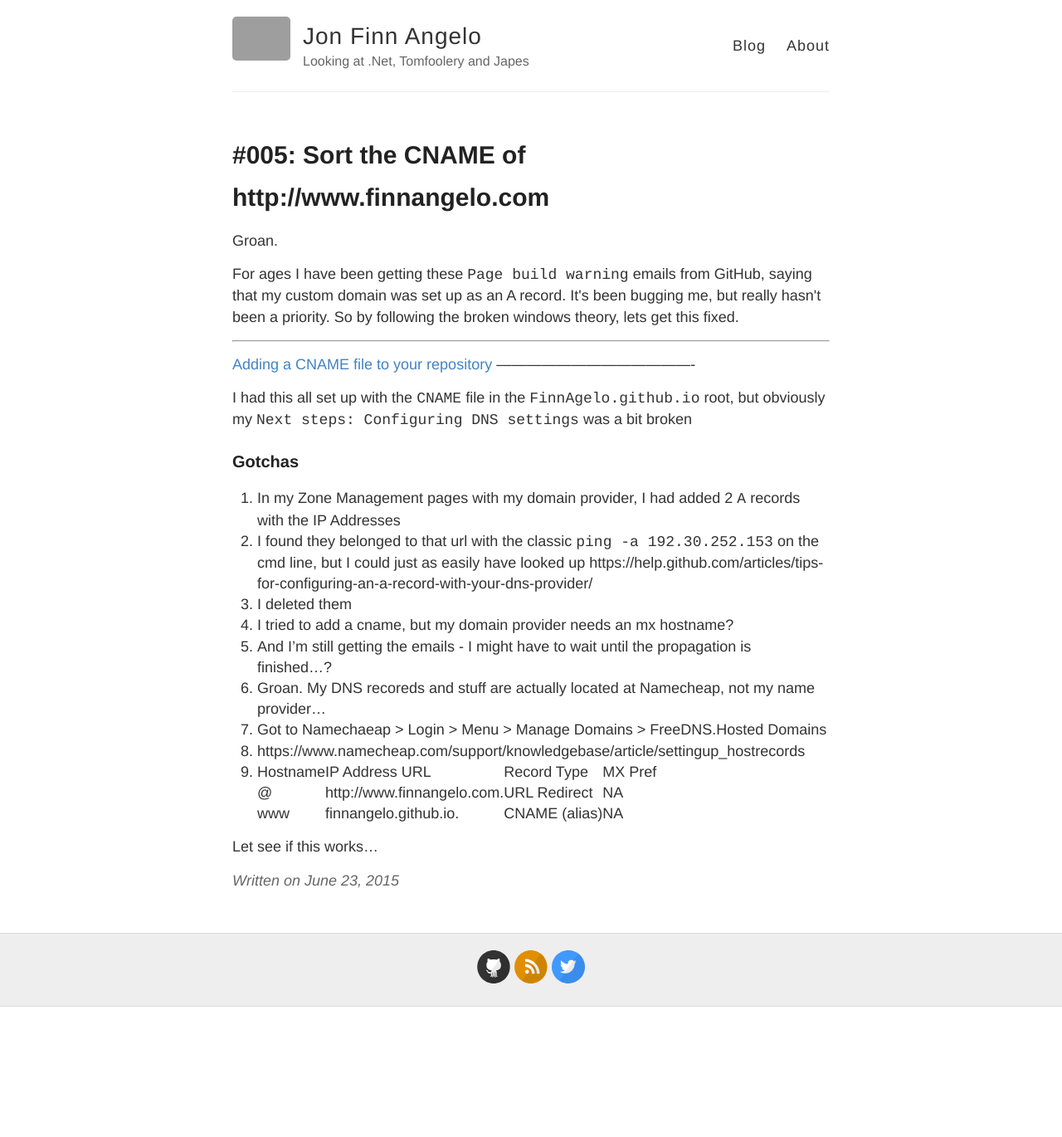
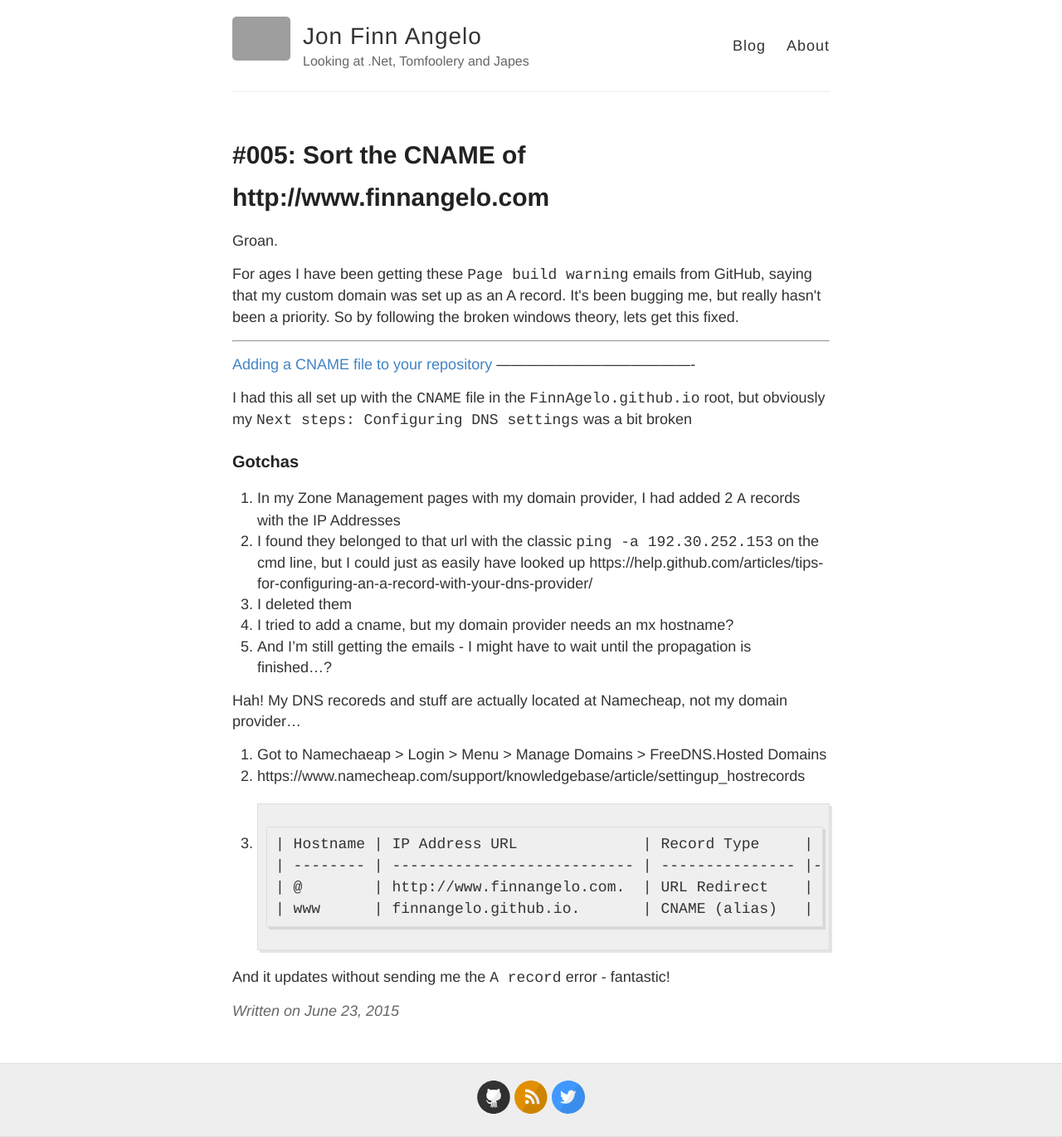
Before and after one commit to FinnAngelo/FinnAngelo.github.io, a Jekyll site: the page built from _posts/2015-06-23-005-Sort_the_CNAME.md, in a window 1280 px wide. Shown: the whole page at 83% size. Built offline with Jekyll 4.4.1, drawn with Linux system fonts in a browser that asks for light colours; Markdown is read by kramdown in place of the engine named in the settings; before the commit the page ends 1213 px from its top, so only the background shows below that; grey boxes are pictures that could not be loaded.

Commit message:
Update 2015-06-23-005-Sort_the_CNAME.md

````diff
--- a/_posts/2015-06-23-005-Sort_the_CNAME.md
+++ b/_posts/2015-06-23-005-Sort_the_CNAME.md
@@ -21,13 +21,16 @@ I had this all set up with the `CNAME` file in the `FinnAgelo.github.io` root, b
 03. I deleted them
 04. I tried to add a cname, but my domain provider needs an mx hostname?
 05. And I'm still getting the emails - I might have to wait until the propagation is finished...?
-06. Groan. My DNS recoreds and stuff are actually located at Namecheap, not my name provider...
-07. Got to Namechaeap > Login > Menu > Manage Domains > FreeDNS.Hosted Domains
-08. https://www.namecheap.com/support/knowledgebase/article/settingup_hostrecords
-09.
+
+Hah! My DNS recoreds and stuff are actually located at Namecheap, not my domain provider...
+
+01. Got to Namechaeap > Login > Menu > Manage Domains > FreeDNS.Hosted Domains
+02. https://www.namecheap.com/support/knowledgebase/article/settingup_hostrecords
+03. ```
     | Hostname | IP Address URL              | Record Type     | MX Pref  |
     | -------- | --------------------------- | --------------- |--------- |
     | @        | http://www.finnangelo.com.  | URL Redirect    | NA       |
     | www      | finnangelo.github.io.       | CNAME (alias)   | NA       |
+    ```
 
-Let see if this works...
+And it updates without sending me the `A record` error - fantastic!
````
